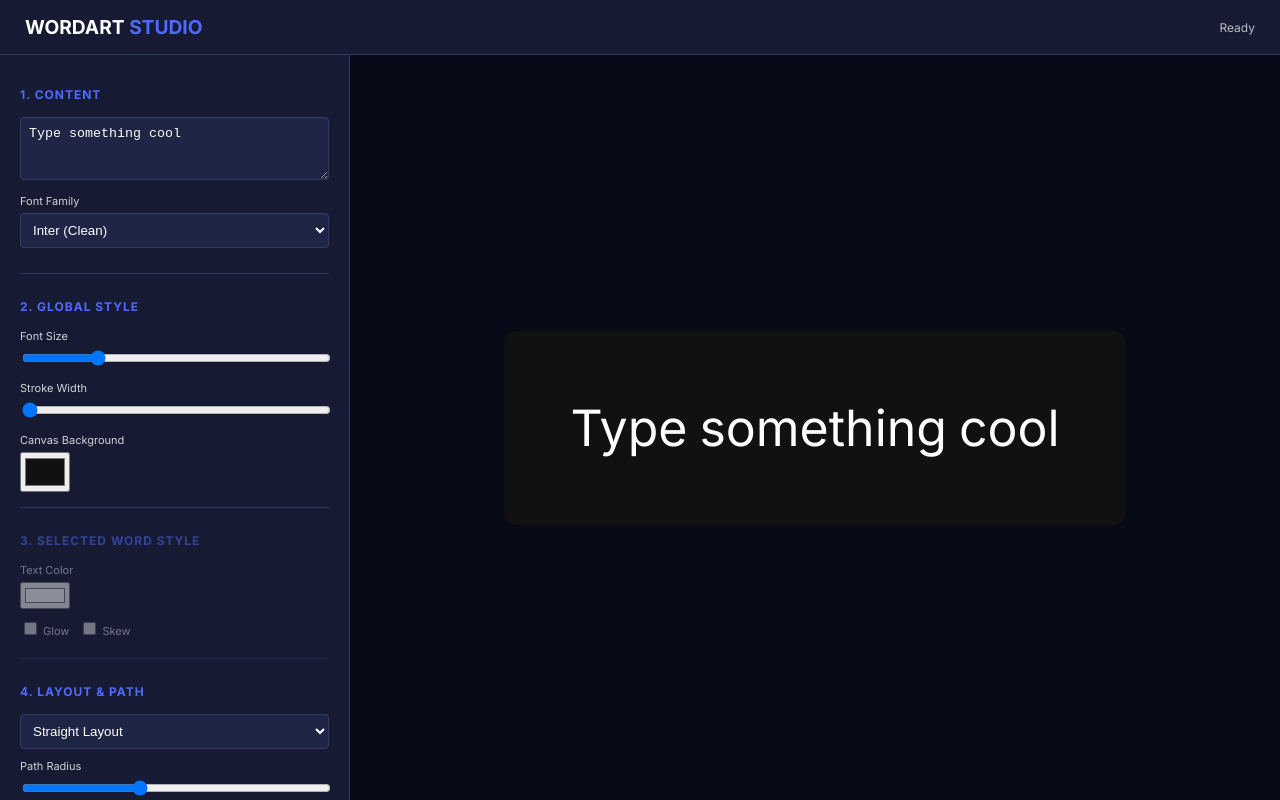
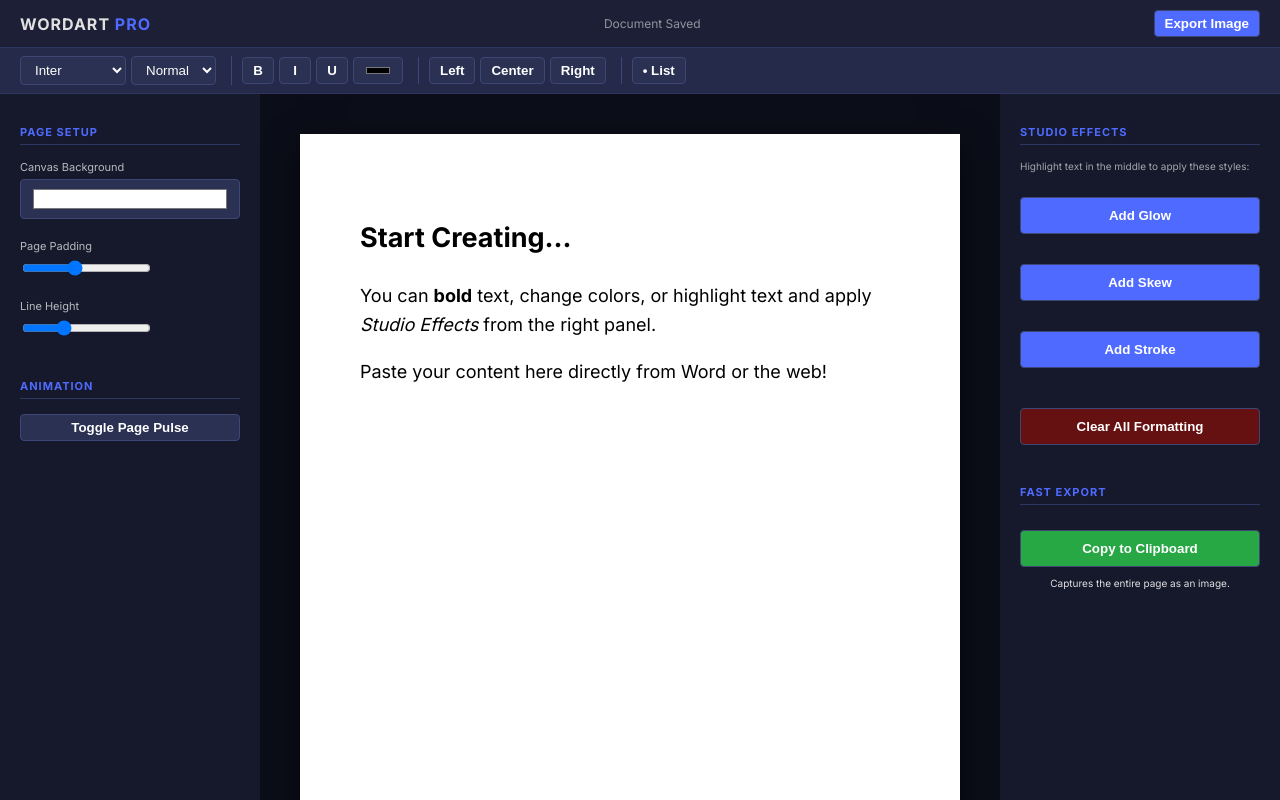
Before and after one commit to digitalsammedia82650/Text-To-Image-Tool, a plain HTML site: page index.html in a window 1280 px wide. Drawn offline with Linux system fonts and the light colour scheme.

Commit message:
Refactor index.html for UI enhancements and new features
Updated title and styles for improved UI. Added new toolbar and sidebar elements for enhanced functionality.

```diff
--- a/index.html
+++ b/index.html
@@ -2,11 +2,11 @@
 <html lang="en">
 <head>
     <meta charset="UTF-8">
-    <title>WordArt Studio Pro</title>
+    <title>WordArt Professional Studio</title>
     <meta name="viewport" content="width=device-width, initial-scale=1.0">
 
     <!-- Google Fonts -->
-    <link href="https://fonts.googleapis.com/css2?family=Inter:wght@400;700&family=Poppins:wght@400;800&family=Montserrat:wght@400;900&family=Playfair+Display:wght@700&family=Bungee&display=swap" rel="stylesheet">
+    <link href="https://fonts.googleapis.com/css2?family=Inter:wght@400;700&family=Poppins:wght@400;800&family=Montserrat:wght@400;900&family=Playfair+Display:wght@700&family=Bungee&family=Courier+Prime&display=swap" rel="stylesheet">
 
     <!-- Libraries -->
     <script src="https://unpkg.com/dom-to-image-more@2.9.5/dist/dom-to-image-more.min.js"></script>
@@ -14,410 +14,339 @@
     <style>
         :root {
             --primary: #4f6bff;
-            --bg-dark: #0f1220;
-            --panel-bg: #161b33;
-            --input-bg: #1f2544;
-            --text-main: #ffffff;
-            /* Dynamic Vars */
-            --global-font-size: 40px;
-            --global-font-family: 'Inter';
-            --global-stroke: 0px;
+            --bg-dark: #121420;
+            --toolbar-bg: #1c1f35;
+            --sidebar-bg: #16192c;
+            --canvas-bg: #ffffff;
+            --text-on-dark: #e0e0e0;
         }
 
         body {
             margin: 0;
             font-family: 'Inter', sans-serif;
             background: var(--bg-dark);
-            color: var(--text-main);
+            color: var(--text-on-dark);
             display: flex;
             flex-direction: column;
             height: 100vh;
             overflow: hidden;
         }
 
+        /* --- Header & Toolbar --- */
         header {
-            padding: 15px 25px;
-            background: var(--panel-bg);
+            background: var(--toolbar-bg);
+            padding: 10px 20px;
+            display: flex;
+            align-items: center;
+            justify-content: space-between;
             border-bottom: 1px solid #2d3561;
-            display: flex;
-            justify-content: space-between;
-            align-items: center;
+            z-index: 100;
         }
 
-        .main-container {
+        .word-toolbar {
+            background: #252a4a;
+            padding: 8px 20px;
+            display: flex;
+            gap: 10px;
+            align-items: center;
+            flex-wrap: wrap;
+            border-bottom: 1px solid #2d3561;
+        }
+
+        .toolbar-group {
+            display: flex;
+            align-items: center;
+            gap: 5px;
+            padding-right: 15px;
+            border-right: 1px solid #3d4675;
+        }
+
+        /* --- Main Layout --- */
+        .app-container {
             display: grid;
-            grid-template-columns: 350px 1fr;
+            grid-template-columns: 260px 1fr 280px;
             flex-grow: 1;
             overflow: hidden;
         }
 
-        /* Sidebar Styling */
-        .controls {
+        /* --- Sidebars --- */
+        .sidebar {
+            background: var(--sidebar-bg);
+            padding: 20px;
             overflow-y: auto;
-            padding: 20px;
-            background: var(--panel-bg);
-            border-right: 1px solid #2d3561;
+            font-size: 13px;
         }
 
-        .control-group {
-            margin-bottom: 25px;
-            padding-bottom: 15px;
-            border-bottom: 1px solid #2d3561;
-        }
-
-        h3 {
-            font-size: 12px;
+        .sidebar h3 {
+            font-size: 11px;
             text-transform: uppercase;
             letter-spacing: 1px;
             margin-bottom: 15px;
             color: var(--primary);
+            border-bottom: 1px solid #2d3561;
+            padding-bottom: 5px;
         }
 
-        label {
-            display: block;
-            font-size: 11px;
-            margin-bottom: 5px;
-            opacity: 0.8;
+        .control-item { margin-bottom: 20px; }
+        label { display: block; margin-bottom: 5px; opacity: 0.8; font-size: 11px; }
+
+        /* --- The Main Editor Canvas --- */
+        .editor-container {
+            padding: 40px;
+            overflow-y: auto;
+            display: flex;
+            justify-content: center;
+            background: #0b0d18;
         }
 
-        input[type="text"], textarea, select {
-            width: 100%;
-            background: var(--input-bg);
-            border: 1px solid #333c66;
-            color: white;
-            padding: 8px;
-            border-radius: 4px;
-            margin-bottom: 10px;
-            box-sizing: border-box;
+        #canvas {
+            width: 800px;
+            min-height: 1000px;
+            background: var(--canvas-bg);
+            color: #000;
+            padding: 60px;
+            box-shadow: 0 10px 30px rgba(0,0,0,0.5);
+            outline: none;
+            position: relative;
+            transition: all 0.3s;
+            /* Default Text Styles */
+            font-size: 18px;
+            line-height: 1.6;
+            text-align: left;
         }
 
-        input[type="range"] {
-            width: 100%;
-            margin-bottom: 15px;
+        /* --- Interactive Elements --- */
+        select, button, input[type="color"] {
+            background: #2a3152;
+            color: white;
+            border: 1px solid #3d4675;
+            padding: 5px 10px;
+            border-radius: 4px;
+            cursor: pointer;
         }
 
-        .btn-grid {
-            display: grid;
-            grid-template-columns: 1fr 1fr;
-            gap: 8px;
+        .tool-btn {
+            font-weight: bold;
+            min-width: 32px;
         }
 
-        button {
-            cursor: pointer;
+        .tool-btn:hover { background: var(--primary); }
+
+        .btn-main {
             background: var(--primary);
-            color: white;
-            border: none;
+            width: 100%;
             padding: 10px;
-            border-radius: 6px;
-            font-weight: 600;
-            transition: 0.2s;
+            font-weight: bold;
+            margin-top: 10px;
         }
 
-        button:hover { filter: brightness(1.2); }
-        button.secondary { background: #333c66; }
+        /* --- Special Effects CSS --- */
+        .wa-glow { text-shadow: 0 0 10px currentColor; }
+        .wa-skew { display: inline-block; transform: skew(-15deg); }
+        .wa-stroke { -webkit-text-stroke: 1px currentColor; }
 
-        /* Preview Area */
-        .preview-area {
-            background: #080a18;
-            display: flex;
-            align-items: center;
-            justify-content: center;
-            overflow: auto;
-            padding: 40px;
-            position: relative;
+        #canvas.anim-pulse { animation: pulse 2s infinite alternate ease-in-out; }
+        @keyframes pulse {
+            from { transform: scale(1); }
+            to { transform: scale(1.02); }
         }
 
-        #renderBox {
-            padding: 60px;
-            background: #111;
-            border-radius: 12px;
-            min-width: 300px;
-            text-align: center;
-            font-family: var(--global-font-family);
-            font-size: var(--global-font-size);
-            line-height: 1.4;
-            transition: background 0.3s;
-            position: relative;
+        /* Curved Text Overlay (Simplified for this UI) */
+        #curveOverlay {
+            position: absolute;
+            top: 0; left: 0; pointer-events: none;
+            width: 100%; height: 100%;
+            display: none;
         }
 
-        /* Word Styling */
-        .word {
-            display: inline-block;
-            cursor: pointer;
-            padding: 0 4px;
-            border: 2px solid transparent;
-            transition: all 0.2s;
-            -webkit-text-stroke: var(--global-stroke) currentColor;
-        }
-
-        .word:hover {
-            background: rgba(255,255,255,0.1);
-            border-radius: 4px;
-        }
-
-        .word.selected {
-            border: 2px dashed var(--primary);
-            border-radius: 4px;
-            background: rgba(79, 107, 255, 0.2);
-        }
-
-        /* Effects */
-        .glow { text-shadow: 0 0 15px currentColor; }
-        .skew { transform: skew(-15deg); }
-        .anim-pulse { animation: pulse 1.5s infinite alternate ease-in-out; }
-
-        @keyframes pulse {
-            from { transform: scale(1); }
-            to { transform: scale(1.03); }
-        }
-
-        svg { overflow: visible; width: 100%; height: auto; }
-
-        @media (max-width: 800px) {
-            .main-container { grid-template-columns: 1fr; }
-            .controls { height: 300px; }
-        }
     </style>
 </head>
 <body>
 
 <header>
-    <div style="font-weight: 800; font-size: 1.2rem;">WORDART <span style="color: var(--primary)">STUDIO</span></div>
-    <div id="statusMsg" style="font-size: 12px; opacity: 0.7;">Ready</div>
+    <div style="font-weight: 900; letter-spacing: 1px;">WORDART <span style="color:var(--primary)">PRO</span></div>
+    <div id="status" style="font-size: 12px; opacity: 0.6;">Document Saved</div>
+    <div>
+        <button class="tool-btn" onclick="exportImage('png')" style="background:var(--primary)">Export Image</button>
+    </div>
 </header>
 
-<main class="main-container">
-    <div class="controls">
-
-        <div class="control-group">
-            <h3>1. Content</h3>
-            <textarea id="textInput" rows="3" placeholder="Enter text here..." oninput="renderText()">Type something cool</textarea>
-            <label>Font Family</label>
-            <select id="fontSelect" onchange="updateGlobalStyles()">
-                <option value="Inter">Inter (Clean)</option>
-                <option value="Poppins">Poppins (Modern)</option>
-                <option value="Montserrat">Montserrat (Bold)</option>
-                <option value="Playfair Display">Playfair (Elegant)</option>
-                <option value="Bungee">Bungee (Comic)</option>
+<!-- Word-Style Toolbar -->
+<div class="word-toolbar">
+    <div class="toolbar-group">
+        <select id="fontFamily" onchange="execCmd('fontName', this.value)">
+            <option value="Inter">Inter</option>
+            <option value="Poppins">Poppins</option>
+            <option value="Montserrat">Montserrat</option>
+            <option value="Playfair Display">Playfair</option>
+            <option value="Courier Prime">Typewriter</option>
+            <option value="Bungee">Bungee</option>
+        </select>
+        <select id="fontSize" onchange="execCmd('fontSize', this.value)">
+            <option value="3">Small</option>
+            <option value="4" selected>Normal</option>
+            <option value="5">Large</option>
+            <option value="6">Huge</option>
+            <option value="7">Giant</option>
         </select>
     </div>
 
-        <div class="control-group">
-            <h3>2. Global Style</h3>
-            <label>Font Size</label>
-            <input type="range" min="20" max="150" value="50" id="fontSize" oninput="updateGlobalStyles()">
-
-            <label>Stroke Width</label>
-            <input type="range" min="0" max="5" step="0.5" value="0" id="strokeWidth" oninput="updateGlobalStyles()">
-
-            <label>Canvas Background</label>
-            <input type="color" id="bgColor" value="#111111" onchange="updateCanvasBg()" style="height:40px">
+    <div class="toolbar-group">
+        <button class="tool-btn" onclick="execCmd('bold')">B</button>
+        <button class="tool-btn" onclick="execCmd('italic')">I</button>
+        <button class="tool-btn" onclick="execCmd('underline')">U</button>
+        <input type="color" onchange="execCmd('foreColor', this.value)" title="Text Color">
     </div>
 
-        <div class="control-group" id="wordControls" style="opacity: 0.5; pointer-events: none;">
-            <h3>3. Selected Word Style</h3>
-            <label>Text Color</label>
-            <input type="color" id="wordColor" value="#ffffff" oninput="applyWordStyle()">
+    <div class="toolbar-group">
+        <button class="tool-btn" onclick="execCmd('justifyLeft')">Left</button>
+        <button class="tool-btn" onclick="execCmd('justifyCenter')">Center</button>
+        <button class="tool-btn" onclick="execCmd('justifyRight')">Right</button>
+    </div>
 
-            <div style="display: flex; gap: 10px; margin-top:10px;">
-                <label><input type="checkbox" id="glowToggle" onchange="applyWordStyle()"> Glow</label>
-                <label><input type="checkbox" id="skewToggle" onchange="applyWordStyle()"> Skew</label>
+    <div class="toolbar-group" style="border:none">
+        <button class="tool-btn" onclick="execCmd('insertUnorderedList')">• List</button>
     </div>
 </div>
 
-        <div class="control-group">
-            <h3>4. Layout & Path</h3>
-            <select id="curveType" onchange="renderText()">
-                <option value="none">Straight Layout</option>
-                <option value="arc">Arc Path</option>
-            </select>
-            <label>Path Radius</label>
-            <input type="range" min="100" max="500" value="250" id="radius" oninput="renderText()">
+<main class="app-container">
+    <!-- Left Sidebar: Document Settings -->
+    <aside class="sidebar">
+        <h3>Page Setup</h3>
+        <div class="control-item">
+            <label>Canvas Background</label>
+            <input type="color" id="canvasBg" value="#ffffff" onchange="updateCanvasStyle()" style="width:100%; height:40px;">
+        </div>
+        <div class="control-item">
+            <label>Page Padding</label>
+            <input type="range" min="0" max="150" value="60" oninput="updateCanvasStyle()" id="canvasPadding">
+        </div>
+        <div class="control-item">
+            <label>Line Height</label>
+            <input type="range" min="1" max="3" step="0.1" value="1.6" oninput="updateCanvasStyle()" id="canvasLineHeight">
         </div>
 
-        <div class="control-group">
-            <h3>5. Export</h3>
-            <div class="btn-grid">
-                <button onclick="exportImage('png')">Download PNG</button>
-                <button class="secondary" onclick="copyClipboard()">Copy Image</button>
+        <h3 style="margin-top:40px;">Animation</h3>
+        <button class="tool-btn" style="width:100%" onclick="toggleAnimation()">Toggle Page Pulse</button>
+    </aside>
+
+    <!-- Middle: The Document -->
+    <section class="editor-container">
+        <div id="canvas" contenteditable="true" spellcheck="false">
+            <h1>Start Creating...</h1>
+            <p>You can <b>bold</b> text, change colors, or highlight text and apply <i>Studio Effects</i> from the right panel.</p>
+            <p>Paste your content here directly from Word or the web!</p>
         </div>
-            <button onclick="toggleAnimation()" style="width:100%; margin-top:8px;" id="animBtn">Toggle Animation</button>
+    </section>
+
+    <!-- Right Sidebar: WordArt Effects -->
+    <aside class="sidebar">
+        <h3>Studio Effects</h3>
+        <p style="font-size: 10px; margin-bottom: 15px; opacity: 0.7;">Highlight text in the middle to apply these styles:</p>
+
+        <div class="control-item">
+            <button class="btn-main" onclick="applyEffect('glow')">Add Glow</button>
         </div>
+        <div class="control-item">
+            <button class="btn-main" onclick="applyEffect('skew')">Add Skew</button>
+        </div>
+        <div class="control-item">
+            <button class="btn-main" onclick="applyEffect('stroke')">Add Stroke</button>
         </div>
 
-    <div class="preview-area">
-        <div id="renderBox">
-            <!-- Content generated by JS -->
+        <div class="control-item" style="margin-top:30px;">
+            <button class="btn-main" style="background: #661111;" onclick="execCmd('removeFormat')">Clear All Formatting</button>
         </div>
-    </div>
+
+        <h3 style="margin-top:40px;">Fast Export</h3>
+        <button class="btn-main" style="background: #28a745;" onclick="copyToClipboard()">Copy to Clipboard</button>
+        <p style="font-size: 10px; text-align: center; margin-top: 10px;">Captures the entire page as an image.</p>
+    </aside>
 </main>
 
 <script>
-    let selectedWordEl = null;
-    let isAnimated = false;
-
-    // Initialize
-    window.onload = () => {
-        renderText();
-        updateGlobalStyles();
-    };
-
-    function renderText() {
-        const box = document.getElementById("renderBox");
-        const text = document.getElementById("textInput").value;
-        const curve = document.getElementById("curveType").value;
-
-        // Clear box
-        box.innerHTML = "";
-        selectedWordEl = null;
-        document.getElementById("wordControls").style.opacity = "0.5";
-        document.getElementById("wordControls").style.pointerEvents = "none";
-
-        if (curve === "none") {
-            const words = text.split(/\s+/);
-            words.forEach(w => {
-                if(!w) return;
-                const span = document.createElement("span");
-                span.className = "word";
-                span.textContent = w + " ";
-                span.onclick = (e) => {
-                    e.stopPropagation();
-                    selectWord(span);
-                };
-                box.appendChild(span);
-            });
-        } else {
-            // SVG Path Logic
-            const r = document.getElementById("radius").value;
-            const svg = document.createElementNS("http://www.w3.org/2000/svg", "svg");
-            svg.setAttribute("viewBox", `0 0 ${r*2} ${r}`);
-
-            const path = document.createElementNS("http://www.w3.org/2000/svg", "path");
-            path.setAttribute("id", "curvePath");
-            path.setAttribute("fill", "transparent");
-            path.setAttribute("d", `M 0 ${r} A ${r} ${r} 0 0 1 ${r*2} ${r}`);
-
-            const textNode = document.createElementNS("http://www.w3.org/2000/svg", "text");
-            textNode.setAttribute("fill", "white");
-            textNode.style.fontFamily = "inherit";
-
-            const textPath = document.createElementNS("http://www.w3.org/2000/svg", "textPath");
-            textPath.setAttribute("href", "#curvePath");
-            textPath.setAttribute("startOffset", "50%");
-            textPath.setAttribute("text-anchor", "middle");
-            textPath.textContent = text;
-
-            textNode.appendChild(textPath);
-            svg.appendChild(path);
-            svg.appendChild(textNode);
-            box.appendChild(svg);
-        }
+    // --- Rich Text Commands ---
+    function execCmd(command, value = null) {
+        document.execCommand(command, false, value);
+        document.getElementById('canvas').focus();
     }
 
-    function updateGlobalStyles() {
-        const root = document.documentElement;
-        const font = document.getElementById("fontSelect").value;
-        const size = document.getElementById("fontSize").value;
-        const stroke = document.getElementById("strokeWidth").value;
+    // --- Studio Effects (Applying classes to selection) ---
+    function applyEffect(effectClass) {
+        const selection = window.getSelection();
+        if (!selection.rangeCount) return;
 
-        root.style.setProperty('--global-font-family', font);
-        root.style.setProperty('--global-font-size', size + "px");
-        root.style.setProperty('--global-stroke', stroke + "px");
+        const span = document.createElement("span");
+        span.classList.add("wa-" + effectClass);
+
+        // Wrap selection in a styled span
+        const range = selection.getRangeAt(0);
+        range.surroundContents(span);
     }
 
-    function selectWord(el) {
-        // Clear previous selection
-        document.querySelectorAll(".word").forEach(w => w.classList.remove("selected"));
+    // --- Page Styles ---
+    function updateCanvasStyle() {
+        const canvas = document.getElementById('canvas');
+        canvas.style.backgroundColor = document.getElementById('canvasBg').value;
+        canvas.style.padding = document.getElementById('canvasPadding').value + "px";
+        canvas.style.lineHeight = document.getElementById('canvasLineHeight').value;
 
-        selectedWordEl = el;
-        el.classList.add("selected");
-
-        // Enable word controls
-        const ctrl = document.getElementById("wordControls");
-        ctrl.style.opacity = "1";
-        ctrl.style.pointerEvents = "all";
-
-        // Sync control values with element current state
-        document.getElementById("wordColor").value = rgbToHex(window.getComputedStyle(el).color);
-        document.getElementById("glowToggle").checked = el.classList.contains("glow");
-        document.getElementById("skewToggle").checked = el.classList.contains("skew");
-    }
-
-    function applyWordStyle() {
-        if (!selectedWordEl) return;
-
-        selectedWordEl.style.color = document.getElementById("wordColor").value;
-
-        if (document.getElementById("glowToggle").checked)
-            selectedWordEl.classList.add("glow");
-        else
-            selectedWordEl.classList.remove("glow");
-
-        if (document.getElementById("skewToggle").checked)
-            selectedWordEl.classList.add("skew");
-        else
-            selectedWordEl.classList.remove("skew");
-    }
-
-    function updateCanvasBg() {
-        document.getElementById("renderBox").style.background = document.getElementById("bgColor").value;
+        // Auto-detect text contrast
+        const rgb = hexToRgb(document.getElementById('canvasBg').value);
+        const brightness = (rgb.r * 299 + rgb.g * 587 + rgb.b * 114) / 1000;
+        canvas.style.color = brightness > 125 ? 'black' : 'white';
     }
 
     function toggleAnimation() {
-        isAnimated = !isAnimated;
-        document.getElementById("renderBox").classList.toggle("anim-pulse", isAnimated);
-        document.getElementById("animBtn").innerText = isAnimated ? "Stop Animation" : "Toggle Animation";
+        document.getElementById('canvas').classList.toggle('anim-pulse');
     }
 
+    // --- Export Logic ---
     function exportImage(format) {
-        showStatus("Rendering...");
-        const node = document.getElementById("renderBox");
-
-        // Remove selection border before export
-        const prevSelected = selectedWordEl;
-        if(selectedWordEl) selectedWordEl.classList.remove("selected");
+        const node = document.getElementById('canvas');
+        showStatus("Generating " + format.toUpperCase() + "...");
 
         domtoimage.toBlob(node, { scale: 2 })
             .then(blob => {
                 const link = document.createElement('a');
-                link.download = `wordart-${Date.now()}.${format}`;
+                link.download = `wordart-export-${Date.now()}.${format}`;
                 link.href = URL.createObjectURL(blob);
                 link.click();
-                showStatus("Exported!");
-                if(prevSelected) prevSelected.classList.add("selected");
+                showStatus("Exported Successfully");
             });
     }
 
-    async function copyClipboard() {
-        showStatus("Copying...");
-        const node = document.getElementById("renderBox");
+    async function copyToClipboard() {
+        const node = document.getElementById('canvas');
+        showStatus("Copying Image...");
         const blob = await domtoimage.toBlob(node);
         try {
             await navigator.clipboard.write([
                 new ClipboardItem({ "image/png": blob })
             ]);
-            showStatus("Copied to clipboard!");
+            showStatus("Copied to Clipboard!");
         } catch (err) {
-            showStatus("Copy failed.");
+            showStatus("Error copying.");
         }
     }
 
     function showStatus(msg) {
-        const el = document.getElementById("statusMsg");
+        const el = document.getElementById('status');
         el.innerText = msg;
-        setTimeout(() => el.innerText = "Ready", 2000);
+        setTimeout(() => el.innerText = "Document Ready", 2000);
     }
 
-    // Helper: Convert RGB to Hex for color input sync
-    function rgbToHex(rgb) {
-        if (!rgb) return "#ffffff";
-        const vals = rgb.match(/\d+/g);
-        if (!vals) return "#ffffff";
-        return "#" + vals.slice(0,3).map(x => {
-            const hex = parseInt(x).toString(16);
-            return hex.length === 1 ? "0" + hex : hex;
-        }).join("");
+    function hexToRgb(hex) {
+        var result = /^#?([a-f\d]{2})([a-f\d]{2})([a-f\d]{2})$/i.exec(hex);
+        return result ? {
+            r: parseInt(result[1], 16),
+            g: parseInt(result[2], 16),
+            b: parseInt(result[3], 16)
+        } : {r:255, g:255, b:255};
     }
+
+    // Initial focus
+    window.onload = () => document.getElementById('canvas').focus();
 </script>
 
 </body>
```
Lines whose indentation alone changed are shown as unchanged.
